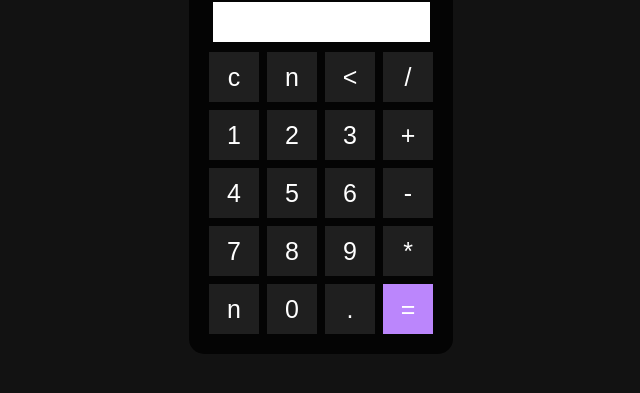
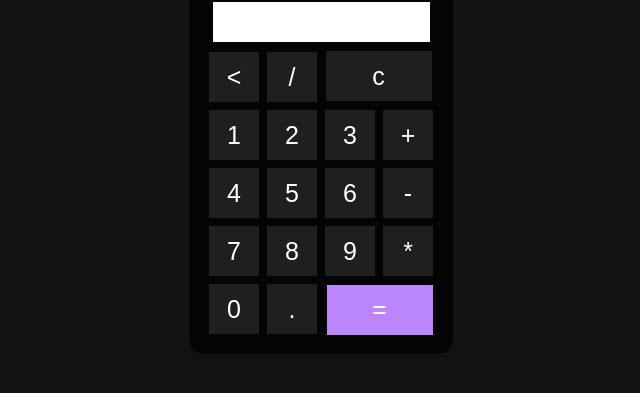
Before and after one commit to FravonDev/calculadora, a plain HTML site: page index.html in a window 1280 px wide. Shown: the part 247-640 px from the top of the page, without its empty margins (319-959 px from the left). Drawn offline with Linux system fonts and the light colour scheme.

Commit message:
melhorias no design

```diff
--- a/index.html
+++ b/index.html
@@ -27,10 +27,10 @@
                     <div class="numbers">
                         <table>
                             <tr>
-                                <td><button class="botao" value="c" id="c">c</button></td>
-                                <td><button class="botao" value=" " id="">n</button></td>
                                 <td><button class="botao" value=" " id="del_last_number"> &lt;</button></td>
                                 <td><button class="botao" value="/" id="operation-3">/</button>
+                                    <td><button class="botao" value="c" id="c">c</button></td>
+
                             </tr>
 
                             <tr>
@@ -56,7 +56,6 @@
                             </tr>
 
                             <tr>
-                                <td><button class="botao" value=" " id="">n</button></td>
                                 <td><button class="botao" value="0" id="number-0">0</button></td>
                                 <td><button class="botao" value="." id="number-10">.</button></td>
                                 <td  ><button class="botao" value="=" id="equals">=</button></td>
--- a/style.css
+++ b/style.css
@@ -37,7 +37,13 @@ body{
   border-radius: 15px;
   padding: 15px;
 }
+
+
 #equals{
+    position: absolute;
+    width: 106px;
+    top: 82%;
+    left: 51%;
     background-color:var(--dark-secondary-color);
 }
 .botao{
@@ -53,6 +59,13 @@ body{
 .botao:hover{
     background-color: black;
 }
+#c{
+    position: absolute;
+    width: 106px;
+    top: 24%;
+    right: 7%;
+
+}
 #result{
     background-color: white;
     width: 207px;
```
